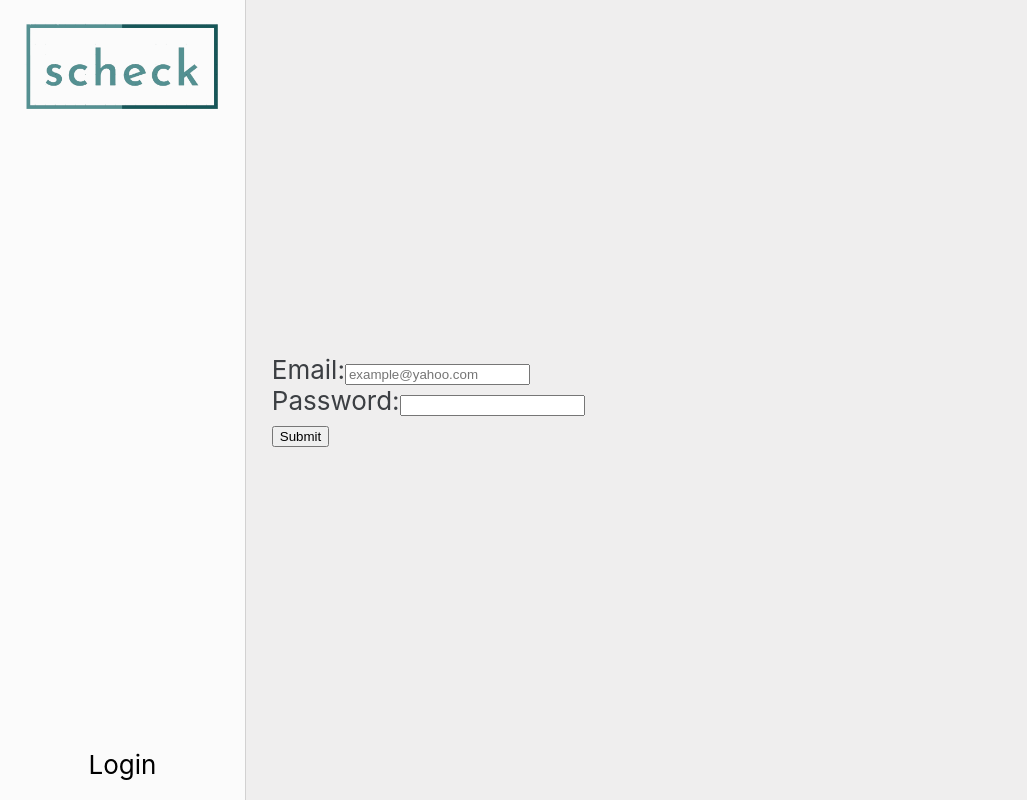
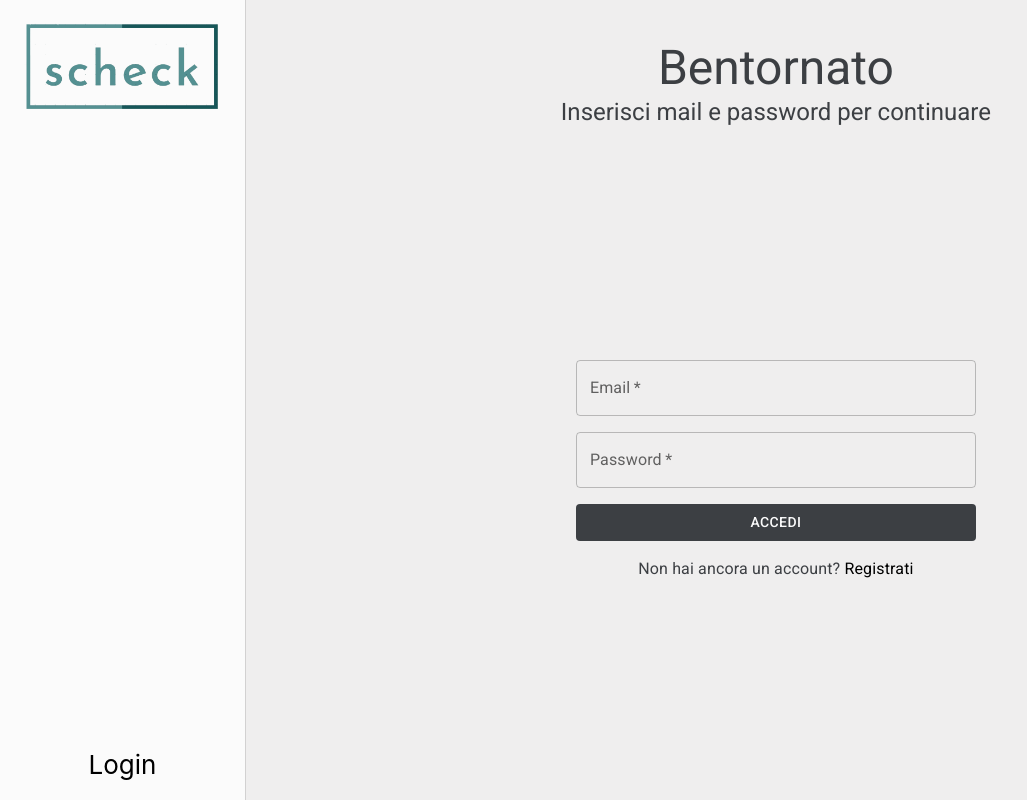
Before and after one commit to rebecca98m/scheck, a React (Create React App) app in the folder front/: page /login in a window 1280 px wide. Shown: the whole page, without its empty margins (0-1027 px from the left). Built offline with nearby package versions, Linux system fonts and the light colour scheme; no server answers.

Commit message:
close #9 close #16 fix login

```diff
--- a/front/src/Controller/Login/AuthProvider.js
+++ b/front/src/Controller/Login/AuthProvider.js
@@ -1,6 +1,7 @@
 import {useContext, createContext, useState, useEffect} from "react";
 import {useNavigate, useNavigation} from "react-router-dom";
 import axios, {get} from "axios";
+import {endLoad, startLoad} from "../../utils/utils";
 
 const AuthContext = createContext(1);
 
@@ -14,23 +15,30 @@ const AuthProvider = ({children}) => {
     }, []);
 
     const loginAction = (data) => {
-        axios.get('http://api.scheck.test/sanctum/csrf-cookie', {
+        startLoad();
+        return axios.get('http://api.scheck.test/sanctum/csrf-cookie', {
             withCredentials: true,
             withXSRFToken: true
         })
             .then(response => {
-            axios.post("http://api.scheck.test/api/login", data, {
+                return axios.post("http://api.scheck.test/api/login", data, {
                     withCredentials: true,
                     withXSRFToken: true
                 })
                     .then(loginData => {
                         setUser(loginData.data.result);
                         setLogged(true);
-                    navigate("/")
+                        navigate("/");
+
+                        return loginData;
+                    });
             })
-                .catch(err => console.error(err.message));
-        });
+            .catch(err => {
+                throw err;
+            })
+            .finally(endLoad);
     };
+
     const logOut = () => {
         axios.post("http://api.scheck.test/api/logout", {}, {
             withCredentials: true,
--- a/front/src/styles/App.css
+++ b/front/src/styles/App.css
@@ -158,6 +158,17 @@ a {
   text-align: center;
 }
 
+.button {
+  background-color: #3C3F43 !important;
+  color: #FBFBFB !important;
+}
+
+.button:hover {
+  border: 1px solid #3C3F43 !important;
+  background-color: #efeeee !important;
+  color: #3C3F43 !important;
+}
+
 .button-right {
   position: absolute !important;
   bottom: 2em;
--- a/front/src/styles/App.scss
+++ b/front/src/styles/App.scss
@@ -109,6 +109,17 @@ a {
   text-align: center;
 }
 
+.button {
+  background-color: $color0 !important;
+  color: $color5 !important;
+}
+
+.button:hover {
+  border: 1px solid $color0 !important;
+  background-color: $color4 !important;
+  color: $color0 !important;
+}
+
 .button-right {
   position: absolute !important;
   bottom: 2em;
--- a/front/src/views/Pages/Login.js
+++ b/front/src/views/Pages/Login.js
@@ -1,20 +1,31 @@
-import {useState} from "react";
+import React, {useState} from "react";
 import {useAuth} from "../../Controller/Login/AuthProvider";
+import {AlertTitle, Button, Fab, List, ListItem, Stack, Typography} from "@mui/material";
+import {Link} from "react-router-dom";
+import ErrorAlert from "../components/ErrorAlert";
+import TextField from "@mui/material/TextField";
+import DoneIcon from "@mui/icons-material/DoneRounded";
 
 const Login = () => {
     const [input, setInput] = useState({
         username: "",
         password: "",
     })
+    const [openAlert, setOpenAlert] = useState(false);
+    const [textAlert, setTextAlert] = useState(null);
     const auth = useAuth();
     const handleSubmitEvent = (e) => {
-        e.preventDefault();
-        if((input.mail !=="" ||input.username !== "") && input.password !== "") {
-            auth.loginAction(input);
+        if ((input.mail !== "" || input.username !== "") && input.password !== "") {
+            auth.loginAction(input)
+                .catch(err => {
+                    setTextAlert("Email o password non validi");
+                    setOpenAlert(true);
+                });
             return;
         }
-        alert("Inserisci un nome utente e una password validi");
-    }
+        setTextAlert("Inserisci un nome utente e una password validi");
+        setOpenAlert(true);
+    };
 
     const handleInput = (e) => {
         const {name, value} = e.target;
@@ -25,36 +36,45 @@ const Login = () => {
     };
 
     return (
-        <form onSubmit={handleSubmitEvent}>
-            <div className="form_control">
-                <label htmlFor="user-email">Email:</label>
-                <input
+        <Stack sx={{alignItems:'center', justifyContent:'space-between', height: '90vh', textAlign:'center'}}>
+
+            <Stack>
+                <Typography variant="h3">Bentornato</Typography>
+                <Typography variant="h5">Inserisci mail e password per continuare</Typography>
+            </Stack>
+
+
+            <ErrorAlert openStatus={openAlert}>
+                <AlertTitle>Errore nel login:</AlertTitle>
+                    <Typography variant="body1" >{textAlert}</Typography>
+            </ErrorAlert>
+
+            <Stack spacing={{ xs: 1, sm: 2 }} sx={{width:400, height:400, alignItems:'space-between'}}>
+                <TextField
+                    required
                     type="email"
                     id="user-email"
                     name="email"
-                    placeholder="example@yahoo.com"
-                    aria-describedby="user-email"
-                    aria-invalid="false"
+                    label="Email"
                     onChange={handleInput}
                 />
-                <div id="user-email" className="sr-only">
-                </div>
-            </div>
-            <div className="form_control">
-                <label htmlFor="password">Password:</label>
-                <input
+
+                <TextField
+                    required
                     type="password"
                     id="password"
                     name="password"
-                    aria-describedby="user-password"
-                    aria-invalid="false"
+                    label="Password"
                     onChange={handleInput}
                 />
-                <div id="user-password" className="sr-only">
-                </div>
-            </div>
-            <button className="btn-submit">Submit</button>
-        </form>
+                <Button className="button" sx={{selfAlign:'center'}} onClick={() => handleSubmitEvent()}>Accedi</Button>
+
+                <Typography variant="body1" sx={{textAlign:'center'}}>Non hai ancora un account? <Link to={"/signup"}>Registrati</Link></Typography>
+            </Stack>
+
+
+        </Stack>
+
     );
 };
 
```
Also changed, not shown: front/src/views/Pages/Signup.js (added), 1 other file (tests, documents, lock files or other folders). Lines whose indentation alone changed are shown as unchanged.
